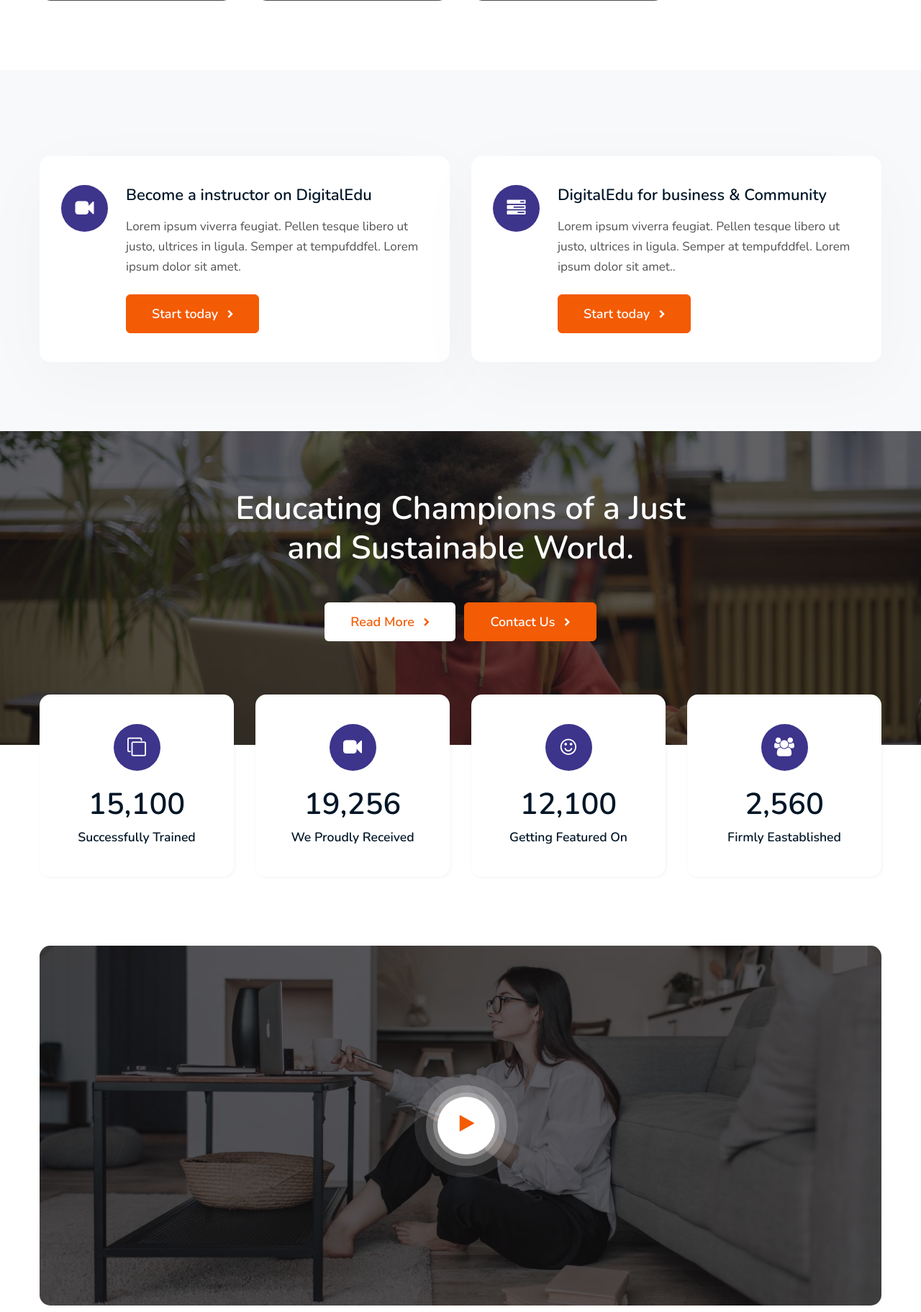
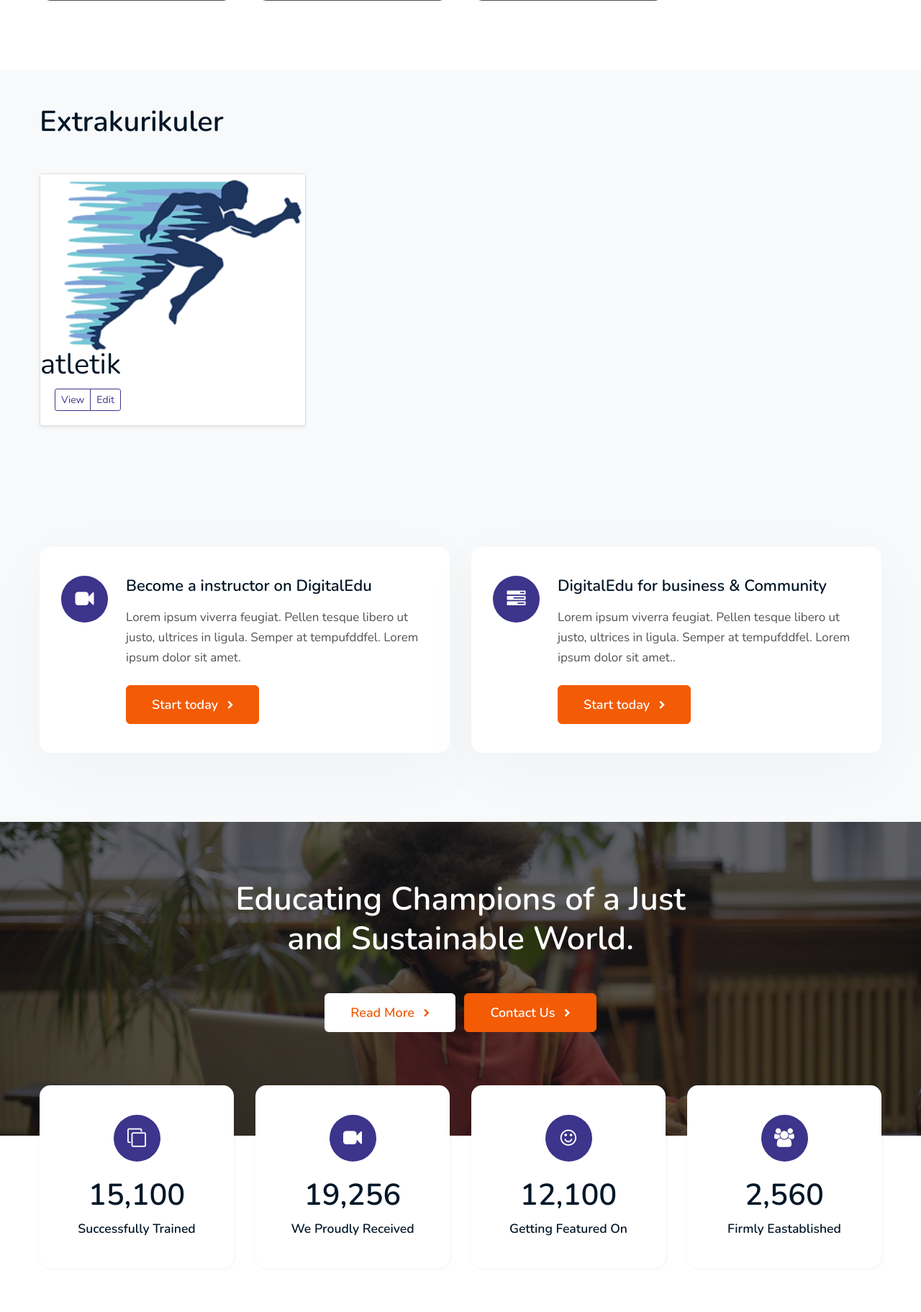
Before and after one commit to Novitaani04/smkmkretek, a CodeIgniter app: page /project_ci/front/Home in a window 1280 px wide. Shown: the part 1715-3538 px from the top of the page at 72% size. Run offline with CodeIgniter, Linux system fonts and the light colour scheme; data comes from the database, SQL or seed files in the repository; data that the repository does not hold is empty.

Commit message:
menambahkan extrakurikuler di front end

```diff
--- a/application/controllers/front/Home.php
+++ b/application/controllers/front/Home.php
@@ -6,6 +6,7 @@
         {
             $dataHome['data_jurusan'] = $this->JurusanModel->select_all_jurusan();
             $dataHome['data_blog'] = $this->BlogModel->select_all_blog();
+            $dataHome['data_extra'] = $this->ExtraModel->select_all_extra();
             $data['page'] = $this->load->view('front/pages/home',$dataHome,true);
             $data['title'] = "Home";
             $this->load->view('front/partial/template',$data);
--- a/application/views/admin/pages/blog/daftar.php
+++ b/application/views/admin/pages/blog/daftar.php
@@ -15,6 +15,7 @@
             <table class="table table-bordered" id="dataTable" width="100%" cellspacing="0">
                 <thead>
                     <tr>
+                        <th>Id_blog</th>
                         <th>Judul</th>
                         <th>Foto</th>
                         <th>Tanggal</th>
@@ -25,6 +26,7 @@
                     <tbody>
                         <?php foreach ($data as $row) :?>
                     <tr>
+                        <td><?=$row->id_blog?></td>
                         <td><?=$row->judul?></td>
                         <td><img src="<?=base_url('foto/blog/') . $row->foto ?>" alt="<?=$row->foto?>"width="120"height="120"></td>
                         <td><?=$row->tanggal?></td>
@@ -32,8 +34,8 @@
 
 
                         <td>
-                            <a href="<?=base_url('admin/Blog/form_edit/') .$row->judul?>" class="btn btn-warning">Edit</a>
-                            <a href="<?=base_url('admin/Blog/hapus/') .$row->judul?>" class="btn btn-danger"onclick="return confirm('Apakah anda yakin ingin menghapus data ini?')">Hapus</a>
+                            <a href="<?=base_url('admin/Blog/form_edit/') .$row->id_blog?>" class="btn btn-warning">Edit</a>
+                            <a href="<?=base_url('admin/Blog/hapus/') .$row->id_blog?>" class="btn btn-danger"onclick="return confirm('Apakah anda yakin ingin menghapus data ini?')">Hapus</a>
                         </td>
                     </tr>
                    <?php endforeach; ?>
--- a/application/views/admin/pages/blog/form_edit.php
+++ b/application/views/admin/pages/blog/form_edit.php
@@ -1,5 +1,6 @@
 <div class="container-fluit px-4">
 <form action="<?= base_url('admin/Blog/edit_data')?>" method="post" enctype="multipart/form-data">
+<input type="text" class="form-control" name="id_blog" value="<?=$data_blog->id_blog?>" id="inputid_blog"hidden>
             <div class="mb-3">
                 <label for="inputJudul" class="form-label">Judul</label>
                 <input type="text" class="form-control" name="judul" value="<?=$data_blog->judul?>" id="inputJudul">
--- a/application/views/admin/pages/extrakurikuler/daftar.php
+++ b/application/views/admin/pages/extrakurikuler/daftar.php
@@ -18,6 +18,7 @@
                         <th>Id Extra</th>
                         <th>Jenis Extra</th>
                         <th>Foto</th>
+                        <th>Deskripsi</th>
                         <th>Aksi</th>
                     </tr>
                 </thead>
@@ -27,7 +28,7 @@
                         <td><?=$row->id_extra?></td>
                         <td><?=$row->jenis_extra?></td>
                         <td><img src="<?=base_url('foto/extra/') . $row->foto ?>" alt="<?=$row->foto?>"width="120"height="120"></td>
-
+                        <td><?=$row->deskripsi?></td>
                         <td>
                             <a href="<?=base_url('admin/Extrakurikuler/form_edit/') .$row->id_extra ?>" class="btn btn-warning">Edit</a>
                             <a href="<?=base_url('admin/Extrakurikuler/hapus/') .$row->id_extra ?>" class="btn btn-danger"onclick="return confirm('Apakah anda yakin ingin menghapus data ini?')">Hapus</a>
--- a/application/views/admin/pages/extrakurikuler/form_add.php
+++ b/application/views/admin/pages/extrakurikuler/form_add.php
@@ -17,6 +17,10 @@
                 <label for="inputFoto" class="form-label">Foto</label>
                 <input type="file" name="foto" class="form-control" id="inputFoto">
             </div>
+            <div class="mb-3">
+                <label for="inputdeskripsi" class="form-label">Deskripsi</label>
+                <input type="text" name="deskripsi" class="form-control" id="inputdeskripsi">
+            </div>
 
             <button type="submit" class="btn btn-primary">Submit</button>
 </form>
--- a/application/views/admin/pages/extrakurikuler/form_edit.php
+++ b/application/views/admin/pages/extrakurikuler/form_edit.php
@@ -12,10 +12,13 @@
                     <option value="tekondo"<?=($data_extra->jenis_extra == 'tekondo') ?'checked': ''?>>Tekondo</option>
                 </select>
             </div>
-
             <div class="mb-3">
                 <label for="inputFoto" class="form-label">Foto</label>
                 <input type="file" name="foto" class="form-control" id="inputFoto">
+            </div>
+            <div class="mb-3">
+                <label for="inputdeskripsi" class="form-label">Deskripsi</label>
+                <input type="text"  class="form-control" name="deskripsi"value="<?=$data_extra->deskripsi?>" id="inputdeskripsi">
             </div>
 
             <button type="submit" class="btn btn-primary">Submit</button>
--- a/application/views/front/pages/home.php
+++ b/application/views/front/pages/home.php
@@ -181,6 +181,38 @@
         </div>
     </div>
     <!--//courses-->
+    <!-- extrakurikuler -->
+    <div class="album py-5 bg-light">
+
+        <div class="container">
+            <h3 class="hny-title text-left mb-5">Extrakurikuler</h3>
+            <div class="row row-cols-1 row-cols-sm-2 row-cols-md-3 g-3">
+                <?php
+                    foreach ($data_extra as $value) :
+                ?>
+                <div class="col">
+                    <div class="card shadow-sm">
+                        <img src="<?= base_url('foto/extra/') . $value->foto ?>" alt="">
+                        <h1><?= $value->jenis_extra?></h1>
+                        <div class="card-body">
+                            <p class="card-text"><?= $value->deskripsi?></p>
+                            <div class="d-flex justify-content-between align-items-center">
+                                <div class="btn-group">
+                                    <button type="button" class="btn btn-sm btn-outline-secondary">View</button>
+                                    <button type="button" class="btn btn-sm btn-outline-secondary">Edit</button>
+                                </div>
+                                <!-- <small class="text-muted">9 mins</small> -->
+                            </div>
+                        </div>
+                    </div>
+                </div>
+                <?php
+                    endforeach;
+                ?>
+            </div>
+        </div>
+    </div>
+    <!-- endextrakurikuler -->
     <section class="w3l-bottom-grids-6 py-5" id="features">
         <div class="container py-lg-5 py-md-4">
             <div class="grids-area-hny main-cont-wthree-fea row">
@@ -308,17 +340,17 @@
                 foreach ($data_blog as $value) :
                 ?>
                     <div class="col-lg-4 col-md-6 item">
-                            <div style=" background: url(<?= base_url('foto/blog/') . $value->foto?>) no-repeat center;background-size: contain;" class="card">
+                        <div style=" background: url(<?= base_url('foto/blog/') . $value->foto ?>) no-repeat center;background-size: contain;" class="card">
                             <div class="card-header p-0 position-relative">
                                 <a href="blog-single.html">
-                                        <img class="card-img-bottom d-block radius-image-full" src="(<?= base_url('foto/blog/') . $value->foto?>" alt="">
+                                    <img class="card-img-bottom d-block radius-image-full" src="(<?= base_url('foto/blog/') . $value->foto ?>" alt="">
                                 </a>
                             </div>
                             <div class="card-body blog-details">
-                                    <a href="blog-single.html" class="blog-desc"><?= $value->judul?>
+                                <a href="blog-single.html" class="blog-desc"><?= $value->judul ?>
                                 </a>
                                 <div class="author align-items-center">
-                                        <img src="<?= base_url('foto/blog/') . $value->foto?>" alt="" class="img-fluid rounded-circle">
+                                    <img src="<?= base_url('foto/blog/') . $value->foto ?>" alt="" class="img-fluid rounded-circle">
                                     <ul class="blog-meta">
                                         <!-- <li>
                                         <a href="#">Isabella ava</a>
```
Also changed, not shown: application/controllers/admin/Blog.php (+23 -16 lines), application/controllers/admin/Extrakurikuler.php (+5 -2 lines), foto/blog/PKL.png (added), foto/blog/dasdas.png (added), foto/blog/gdfgfgs.png (added), foto/blog/web_.png. Lines whose indentation alone changed are shown as unchanged.
